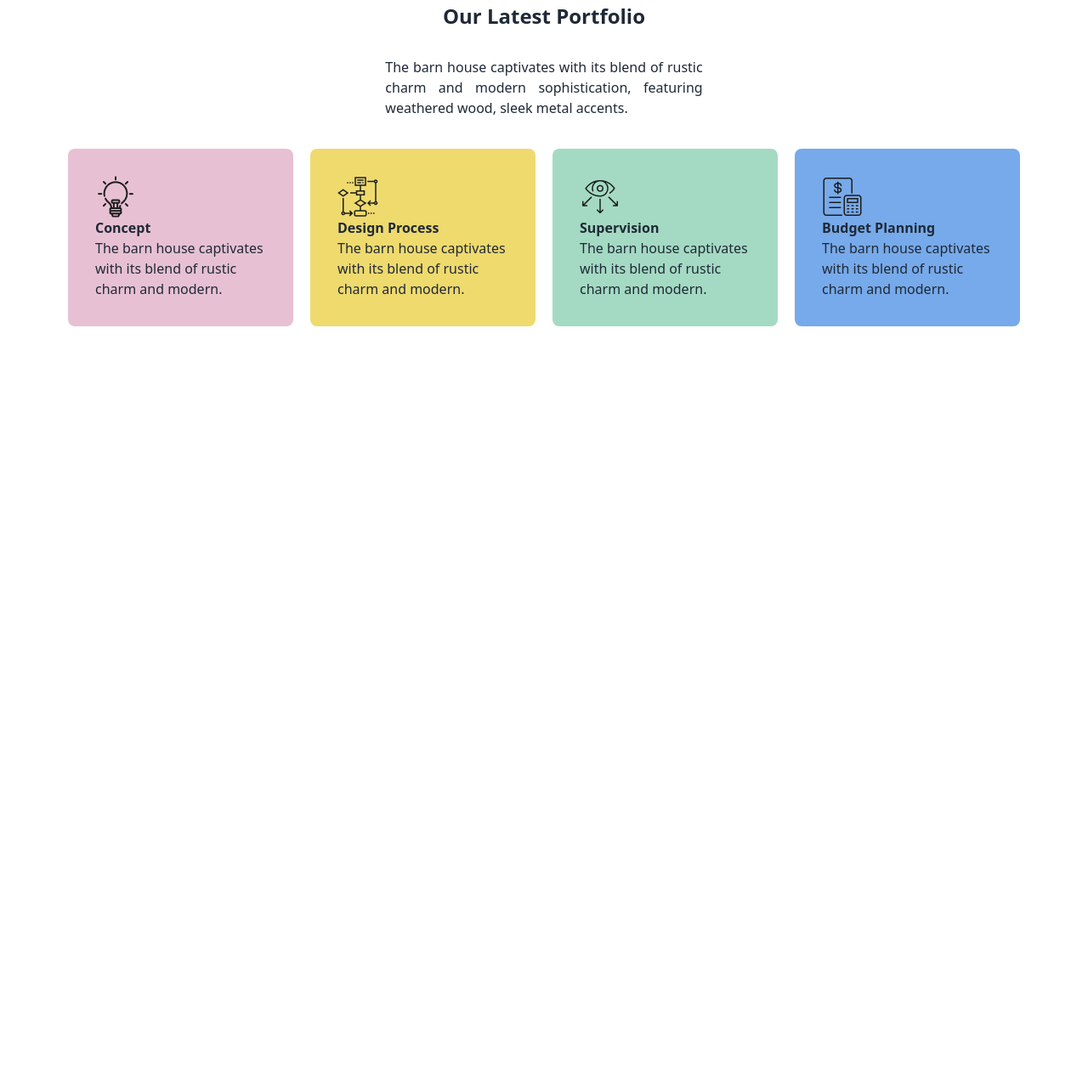
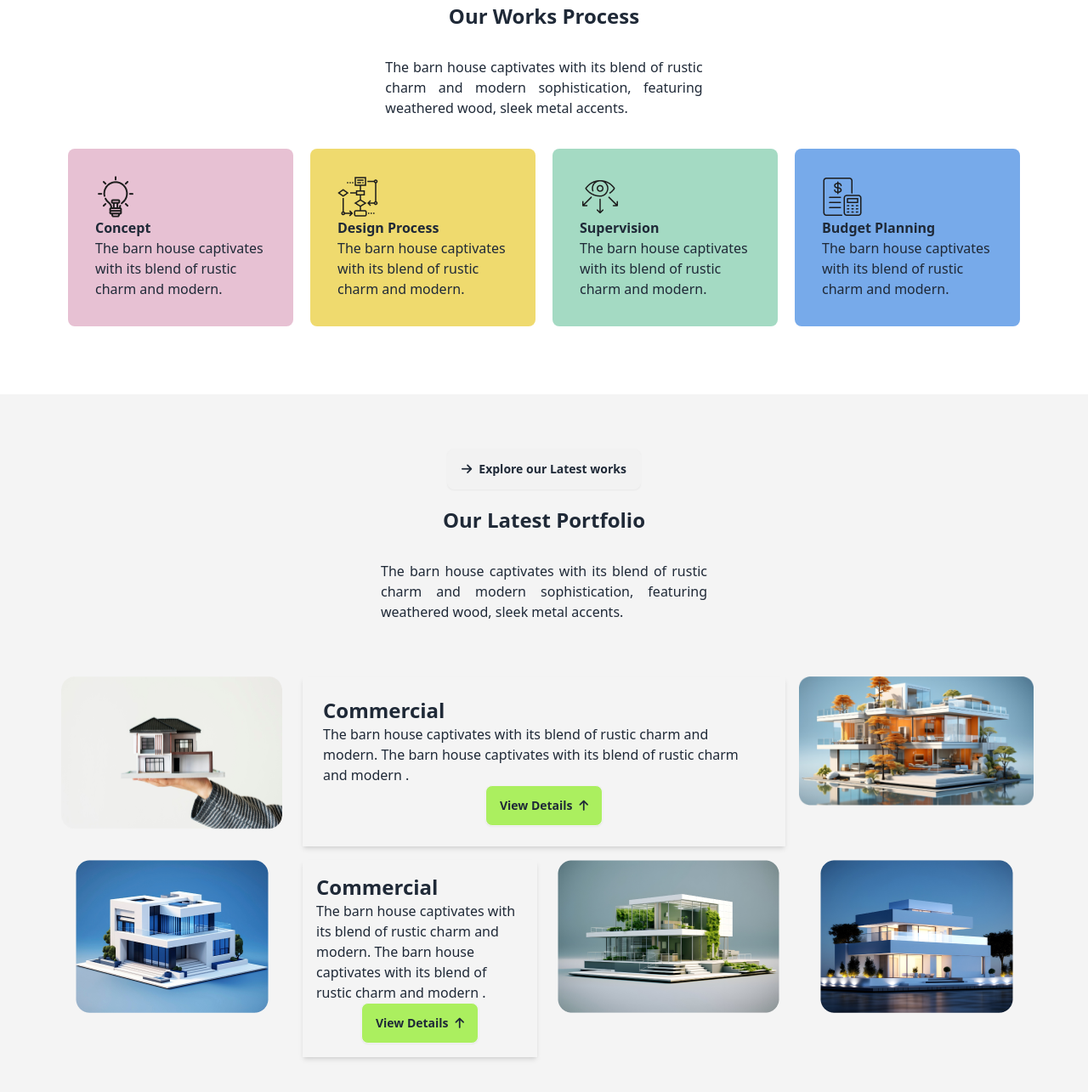
Before and after one commit to Osman-Goni22/3rd-Assignment, a plain HTML site: page index.html in a window 1280 px wide. Shown: the part 1584-2869 px from the top of the page at 85% size. Before the commit the page ends 2048 px from the top, so only its background shows below. Drawn offline with nearby package versions, Linux system fonts and the light colour scheme.

Commit message:
design section done

```diff
--- a/index.html
+++ b/index.html
@@ -124,7 +124,7 @@
             <div class=" md:w-1/3 mx-auto">
                 <div class=" text-center "> <a class=" btn   "> <i class="fa-solid fa-arrow-right"></i>Explore our Latest works</a></div>
 
-                <h3 class=" text-2xl font-bold text-center mt-5">Our Latest Portfolio</h3>
+                <h3 class=" text-2xl font-bold text-center mt-5">Our Works Process</h3>
 
                 <p class=" text-justify mt-8">The barn house captivates with its blend of rustic charm and modern sophistication, featuring weathered wood, sleek metal accents.</p>
             </div>
@@ -160,6 +160,45 @@
                 </div>
             </div>
         </section>
+
+        <section class=" design-section md:container mx-auto bg-[#F4F4F4] md:p-16">
+            <div class=" md:w-1/3 mx-auto">
+                <div class=" text-center "> <a class=" btn   "> <i class="fa-solid fa-arrow-right"></i>Explore our Latest works</a></div>
+
+                <h3 class=" text-2xl font-bold text-center mt-5">Our Latest Portfolio</h3>
+
+                <p class=" text-justify mt-8">The barn house captivates with its blend of rustic charm and modern sophistication, featuring weathered wood, sleek metal accents.</p>
+            </div>
+            <div class=" grid md:grid-cols-3 lg:grid-cols-4 mt-16 gap-4 justify-items-center">
+              <div>
+                <img src="./assets/img1.png" alt="">
+              </div>
+              <div class=" shadow-md p-6 md:col-span-2">
+
+                <h1 class=" text-2xl font-semibold">Commercial</h1>
+                <p>The barn house captivates with its blend of rustic charm and modern. The barn house captivates with its blend of rustic charm and modern .</p>
+                <div class=" text-center"> <a class=" btn  bg-[#ABEF5F] ">View Details<i class="fa-solid fa-arrow-up"></i></a></div>
+              </div>
+              <div>
+                <img src="./assets/img2.png" alt="">
+              </div>
+              <div>
+                <img src="./assets/img3.png" alt="">
+              </div>
+              <div class=" shadow-md p-4">
+                <h1 class=" text-2xl font-semibold">Commercial</h1>
+                <p>The barn house captivates with its blend of rustic charm and modern. The barn house captivates with its blend of rustic charm and modern .</p>
+                <div class=" text-center"> <a class=" btn  bg-[#ABEF5F] ">View Details<i class="fa-solid fa-arrow-up"></i></a></div>
+              </div>
+              <div>
+                <img src="./assets/img4.png" alt="">
+              </div>
+              <div>
+                <img src="./assets/img5.png" alt="">
+              </div>
+            </div>
+
+        </section>
     </main>
 </body>
 </html>
```
